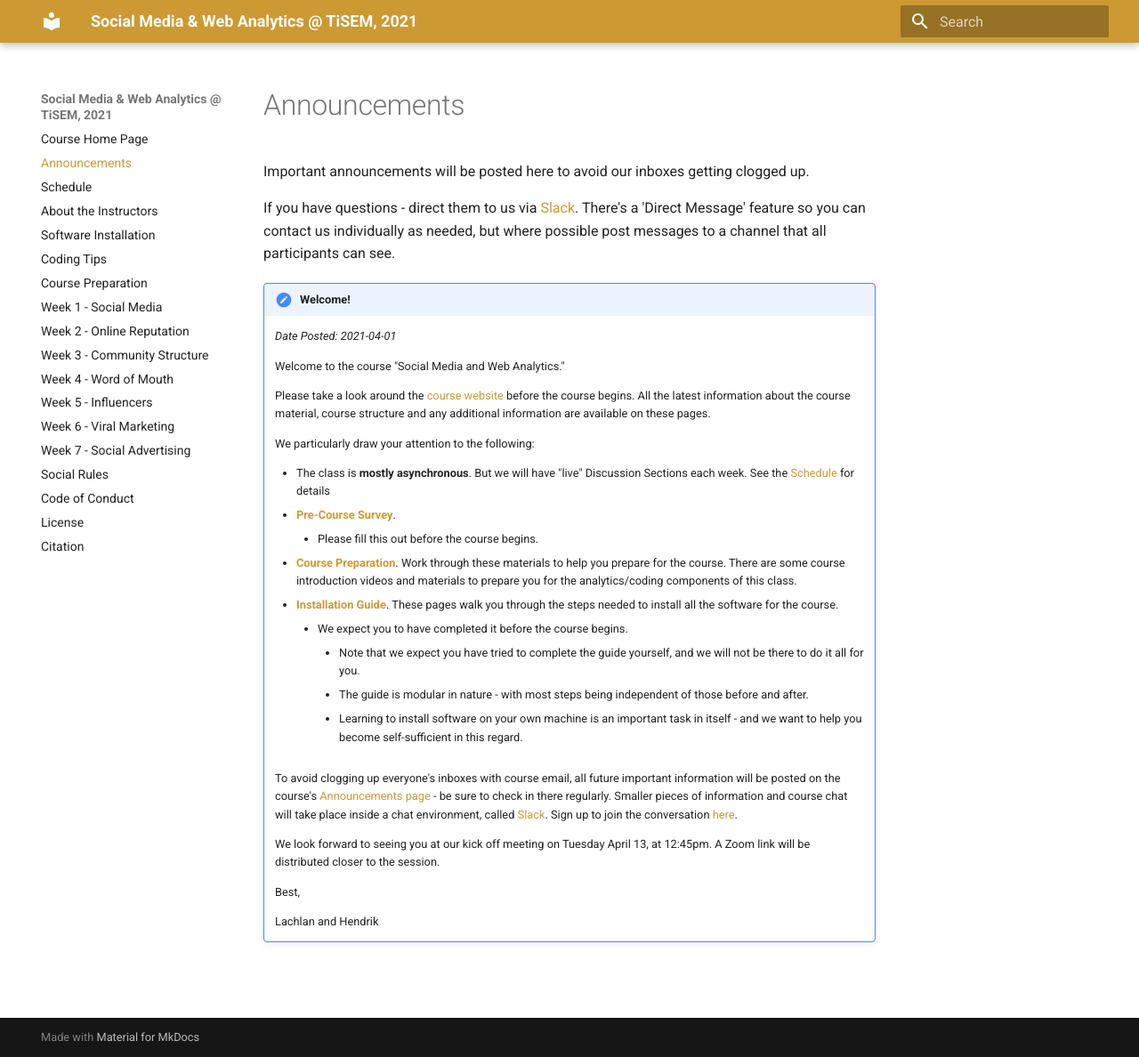
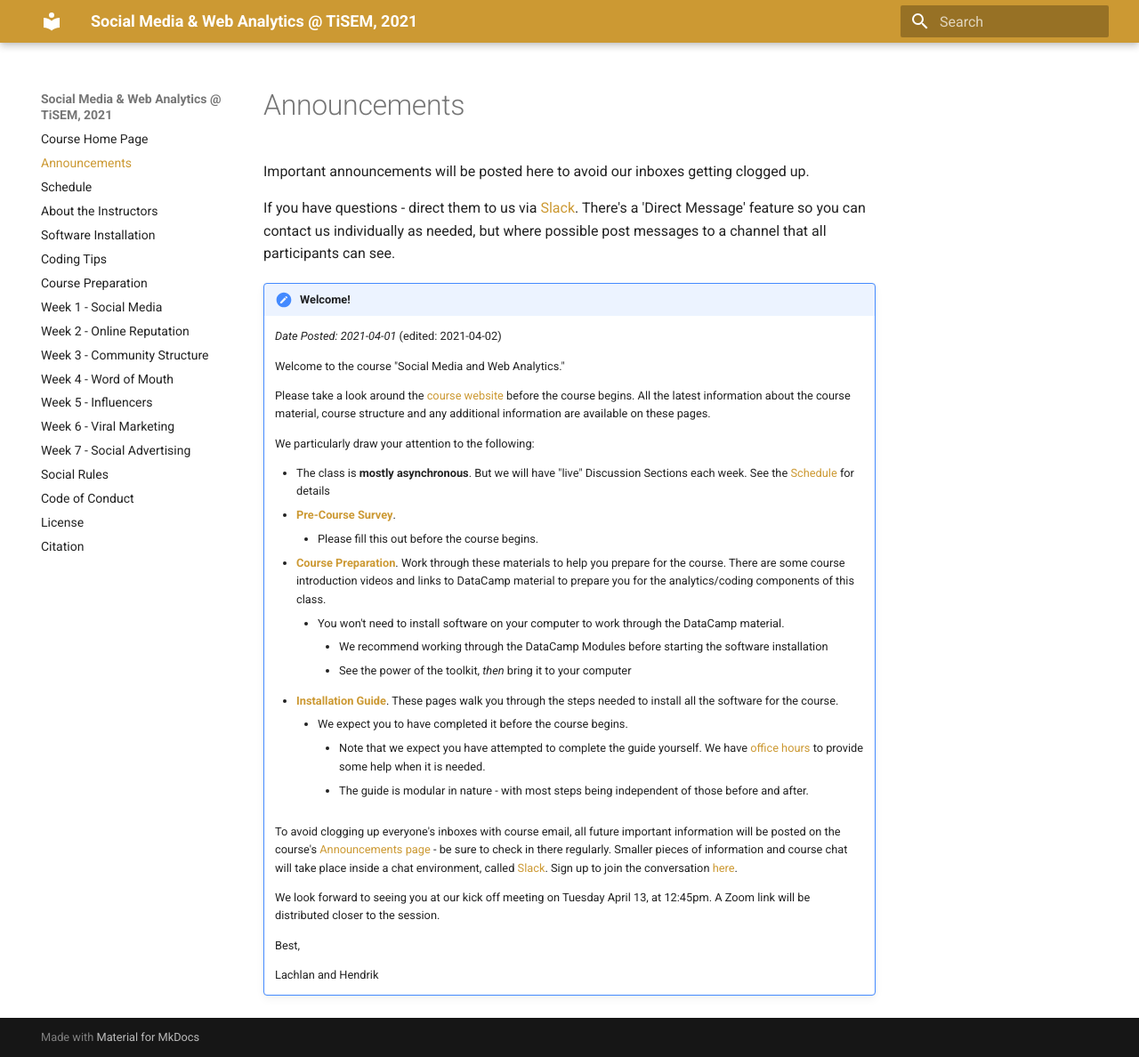
Before and after one commit to tisem-digital-marketing/2021-smwa, an MkDocs documentation site: the page built from docs/announcements.md, in a window 1280 px wide and 1188 px high. Shown: the whole window at 89% size. Built offline with MkDocs 1.6.1 and Material for MkDocs 9.7.7, drawn with Linux system fonts in a browser that asks for light colours; old or Windows-style settings are respelled for this version of MkDocs.

Commit message:
improve welcome annoucnement

```diff
--- a/docs/announcements.md
+++ b/docs/announcements.md
@@ -5,7 +5,7 @@ Important announcements will be posted here to avoid our inboxes getting clogged
 If you have questions - direct them to us via [Slack](https://tisem-smwa.slack.com/). There's a 'Direct Message' feature so you can contact us individually as needed, but where possible post messages to a channel that all participants can see.
 
 !!! note "Welcome!"
-    *Date Posted: 2021-04-01*
+    *Date Posted: 2021-04-01* (edited: 2021-04-02)
 
     Welcome to the course "Social Media and Web Analytics."
 
@@ -17,13 +17,15 @@ If you have questions - direct them to us via [Slack](https://tisem-smwa.slack.c
     * **[Pre-Course Survey](https://forms.gle/sqqjx1kmasjH8QHJ7)**.
         * Please fill this out before the course begins.
 
-    * [**Course Preparation**](../course_prep). Work through these materials to help you prepare for the course. There are some course introduction videos and materials to prepare you for the analytics/coding components of this class.
+    * [**Course Preparation**](../course_prep). Work through these materials to help you prepare for the course. There are some course introduction videos and links to DataCamp material to prepare you for the analytics/coding components of this class.
+        * You won't need to install software on your computer to work through the DataCamp material.
+            * We recommend working through the DataCamp Modules before starting the software installation
+            * See the power of the toolkit, *then* bring it to your computer
 
     *  **[Installation Guide](../software_install)**. These pages walk you through the steps needed to install all the software for the course.
         * We expect you to have completed it before the course begins.
-            * Note that we expect you have tried to complete the guide yourself, and we will not be there to do it all for you.
+            * Note that we expect you have attempted to complete the guide yourself. We have [office hours](../software_install) to provide some help when it is needed.
             * The guide is modular in nature - with most steps being independent of those before and after.
-            * Learning to install software on your own machine is an important task in itself - and we want to help you become self-sufficient in this regard.
 
 
     To avoid clogging up everyone's inboxes with course email, all future important information will be posted on the course's [Announcements page](.) - be sure to check in there regularly. Smaller pieces of information and course chat will take place inside a chat environment, called [Slack](https://www.slack.com). Sign up to join the conversation [here](https://tisem-smwa.slack.com/signup#/).
```
